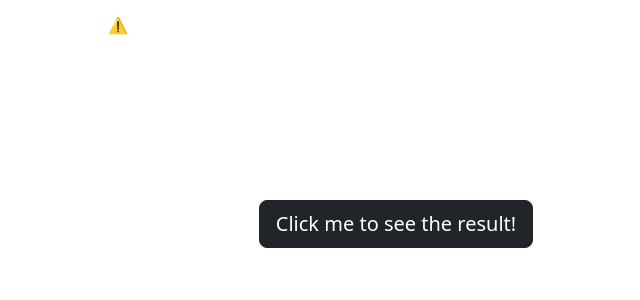
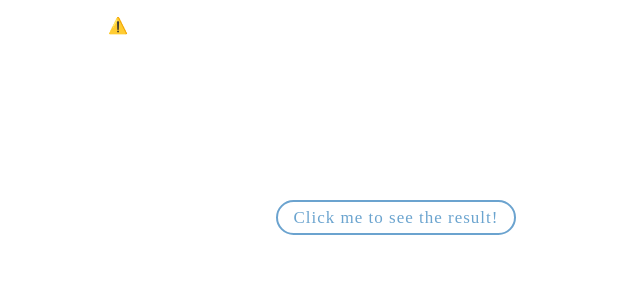
Before and after one commit to barbara0708/Django-Quiz-App, a Django app: page /categories/category/1/quiz/1/result in a window 1280 px wide. Shown: the part 242-542 px from the top of the page, without its empty margins (244-884 px from the left). Run offline with Django 4.2, Linux system fonts and the light colour scheme; a user stored in the database is signed in; data comes from the database, SQL or seed files in the repository; both versions use the stored data as it was after the commit; some libraries are stand-ins or nearby versions.

Commit message:
user's progress

```diff
--- a/category/templates/category/quiz.html
+++ b/category/templates/category/quiz.html
@@ -26,7 +26,7 @@
         {% endfor %}
         <input type="hidden" name="current_page" value="{{page_obj.number}}" />
         {% if not page_obj.has_next %}
-          <button type="submit" class="btn btn-info btn-lg btn-block text-white" style="max-width: 80%; margin: auto;">Check my answers!</button>
+          <button type="submit" class="btn btn-primary btn-lg btn-block " style="max-width: 80%; margin: auto;">Check my answers!</button>
         {% endif %}
         </form>
 <br>
--- a/category/templates/category/results.html
+++ b/category/templates/category/results.html
@@ -18,13 +18,13 @@
             <p class="lead text-center"><b>You have <span style="color: red;" id="wrong">{{score.wrong}}</span> wrong answers.</b></p>
             <p class="lead text-center"><b>Your total score is : <span id="score">{{score.points}}</span>%</b></p>
         </div>
-            <a href="http://127.0.0.1:8000/categories/" style="margin: 3%;"><button class="btn btn-dark btn-lg">Back to all categories ➡️</button></a>
+            <a href="http://127.0.0.1:8000/categories/" style="margin: 3%;"><button class="btn btn-primary btn-lg">Back to all categories ➡️</button></a>
     </div>
     {% endif %}
     {% if not ready %}
     <form method="POST">
         {% csrf_token %}
-        <button type="submit" class="btn btn-dark btn-lg">Click me to see the result!</button>
+        <button type="submit" class="btn btn-primary btn-lg">Click me to see the result!</button>
     </form>
     {% endif %}
 </div>
```
Also changed, not shown: db.sqlite3.
